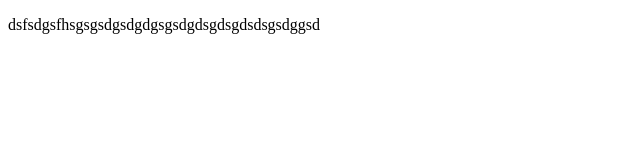
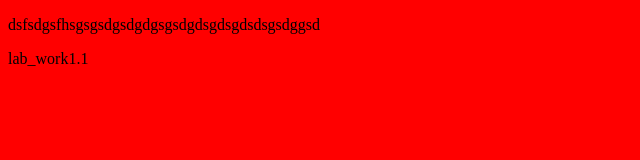
Before and after one commit to andrii997/lab_work1_1, a plain HTML site: page index.html in a window 1280 px wide. Shown: the whole page, without its empty margins (0-640 px from the left). Drawn offline with Linux system fonts and the light colour scheme.

Commit message:
modefied file style css and index html

```diff
--- a/css/style.css
+++ b/css/style.css
@@ -0,0 +1,3 @@
+body {
+	background-color: red;
+}
--- a/index.html
+++ b/index.html
@@ -4,6 +4,7 @@
 	<title></title>
 	<link rel="stylesheet" type="text/css" href="css/style.css">
 	<p>dsfsdgsfhsgsgsdgsdgdgsgsdgdsgdsgdsdsgsdggsd</p>
+	<p>lab_work1.1</p>
 </head>
 <body>
 
```
